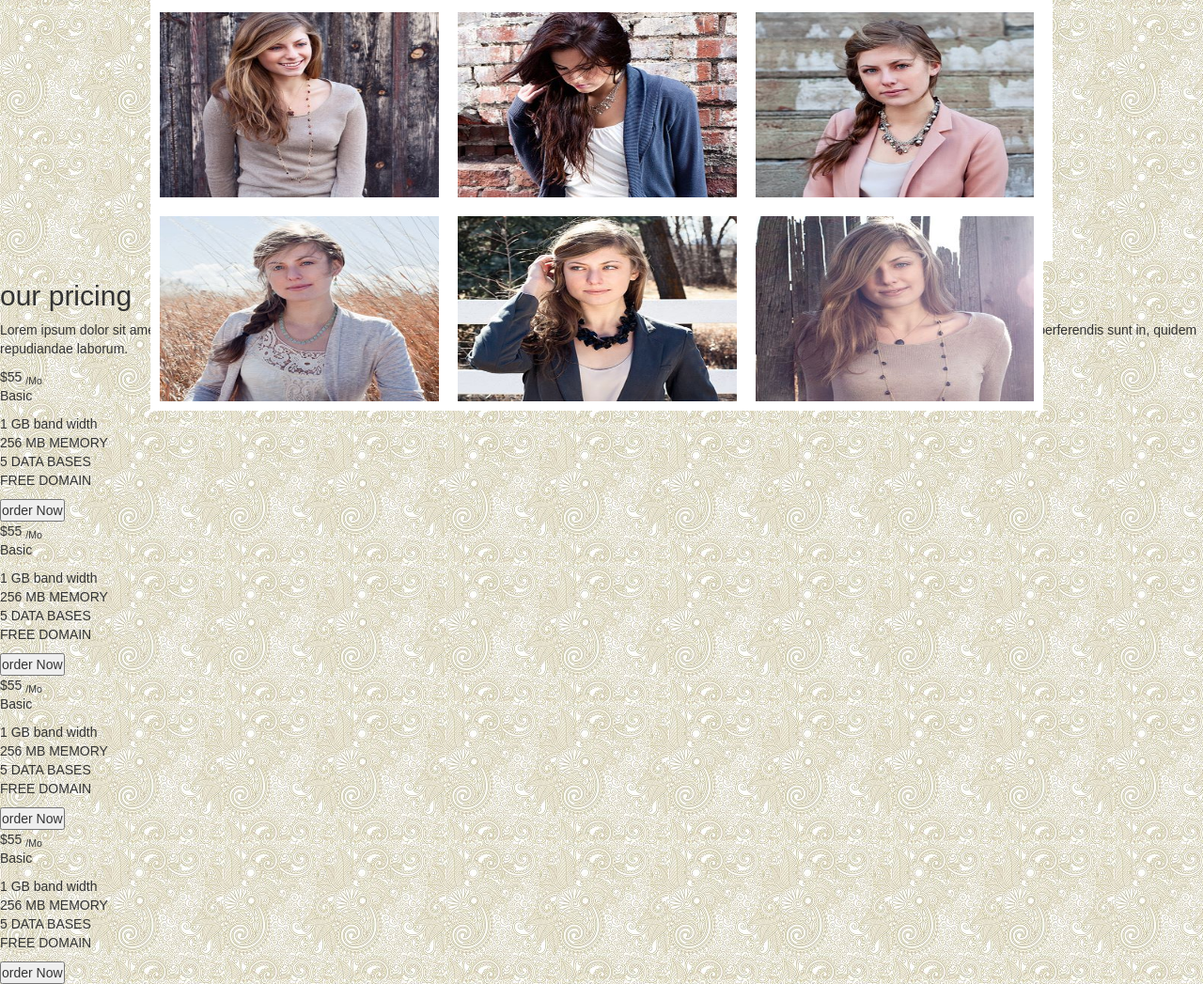
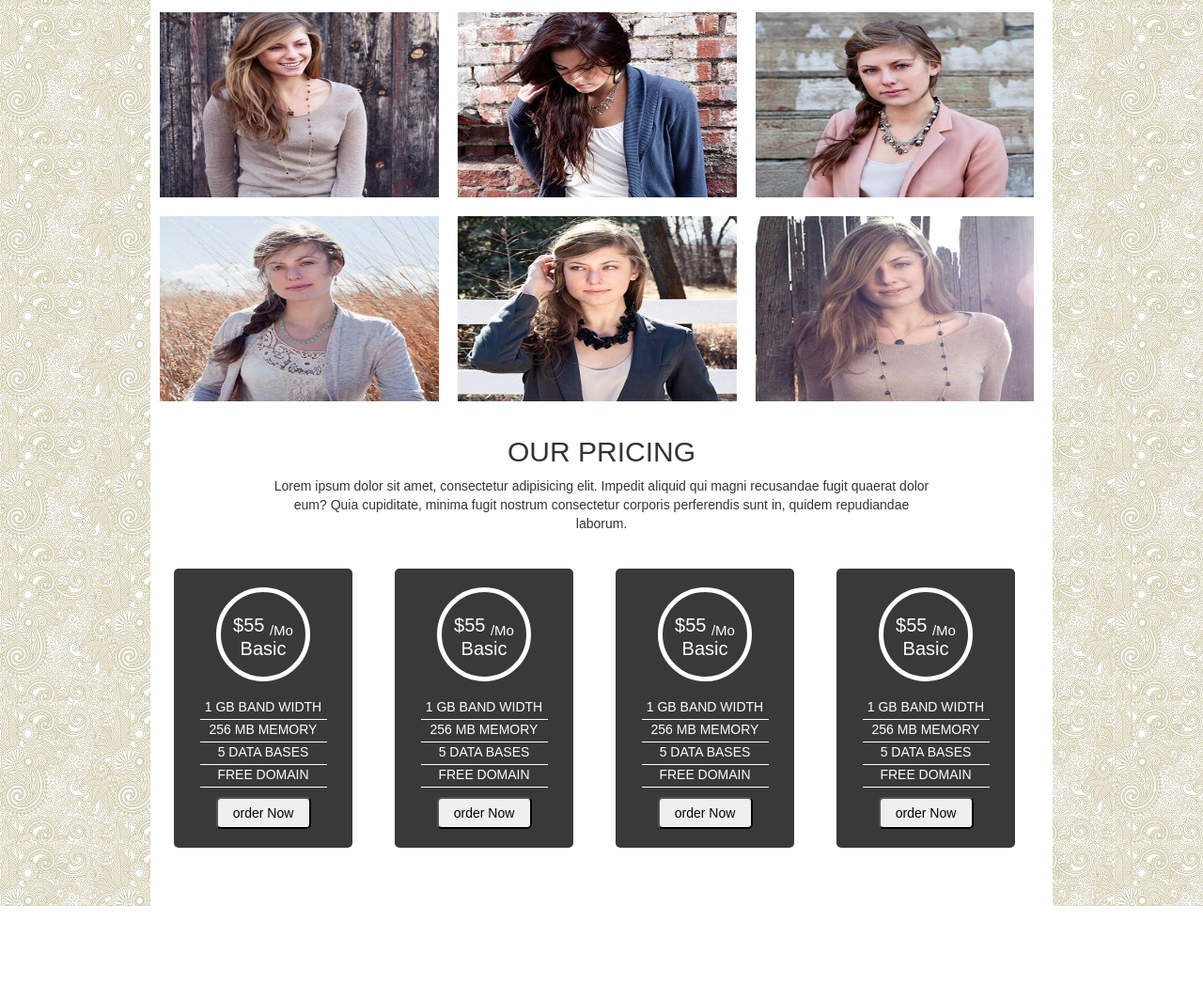
Before and after one commit to Nitin-S0212/First-web-template, a plain HTML site: page index.html in a window 1280 px wide. Shown: the part 1474-2521 px from the top of the page at 94% size. After the commit the page ends 2438 px from the top, so only its background shows below. Drawn offline with Linux system fonts and the light colour scheme.

Commit message:
our pricing section complate

```diff
--- a/css/style.css
+++ b/css/style.css
@@ -290,7 +290,7 @@ body {
 
 /* *********************************************** */
 .row5{
-    height: 500px;
+    height: 686px;
     width: 100%;
     background-color: #fff;
     padding-top: 1px;
@@ -361,3 +361,99 @@ body {
 .element-item:hover .overlay h2{
     bottom:0;
 }
+/* ********************************************* */
+.row6{
+    height: 500px;
+    background: #fff;
+    margin-top: -20px;
+}
+.pricing section{}
+.pricing-top {
+    text-align: center;
+    padding-bottom: 38px;
+}
+.pricing-top h2 {
+    text-transform: uppercase;
+}
+.pricing-top p{
+    width: 700px;
+    margin: auto;
+    padding-left: 20;
+}
+.pricing-bottom{
+
+}
+.pricing-all{
+    width: 100%;
+    margin: 0 auto;
+}
+.pricing-part{
+    float: left;
+    width: 190px;
+    background: #39393a;
+    margin-left: 45px;
+    height: 297px;
+    color: #fff;
+    border-radius: 5px;
+}
+.pricing-part:first-child{
+   margin-left: 25px;
+}
+.pricing-round{
+    height: 100px;
+    width: 100px;
+    border: 5px solid #fff;
+    border-radius: 50%;
+    margin: 0 auto;
+    text-align: center;
+    line-height: 20px;
+    padding-top: 23px;
+    margin-top: 20px;
+    margin-bottom: 17px;
+}
+.pricing-part:hover{
+    background: #00ff00;
+    transition: 1s;
+}
+.pricing-part:hover .pricing-round
+{
+    background: #fff;
+    color: #87d37c;
+    transition: 1s;
+}
+.pricing-part:hover button{
+    background: #fff;
+    color: #87d37c;
+    transition: 1s;
+    border: 1px solid #fff;
+}
+.pricing-part ul{}
+.pricing-part ul li{
+    text-align: center;
+    list-style: none;
+    text-transform: uppercase;
+    border-bottom: 1px solid #fff;
+    width: 135px;
+    margin: 0 auto;
+    padding-bottom: 3px;
+}
+.pricing-part button{
+    color: #000;
+    padding: 5px 15px;
+    display: block;
+    width: 101px;
+    margin: 0 auto;
+    border-radius: 5px;
+
+}
+.pricing-round p{
+    font-size: 20px;
+    line-height: 25px;
+}
+..pricing-round p {}
+.{}
+.{}
+.{}
+.{}
+.{}
+.{}
```
Also changed, not shown: index.html (+1 -1 lines).
